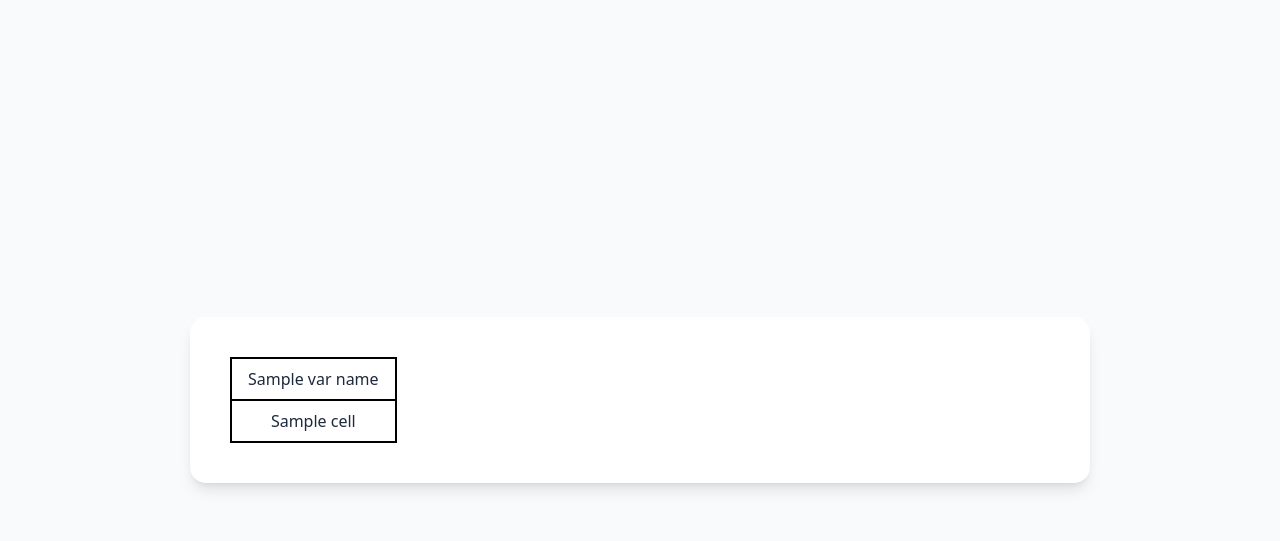
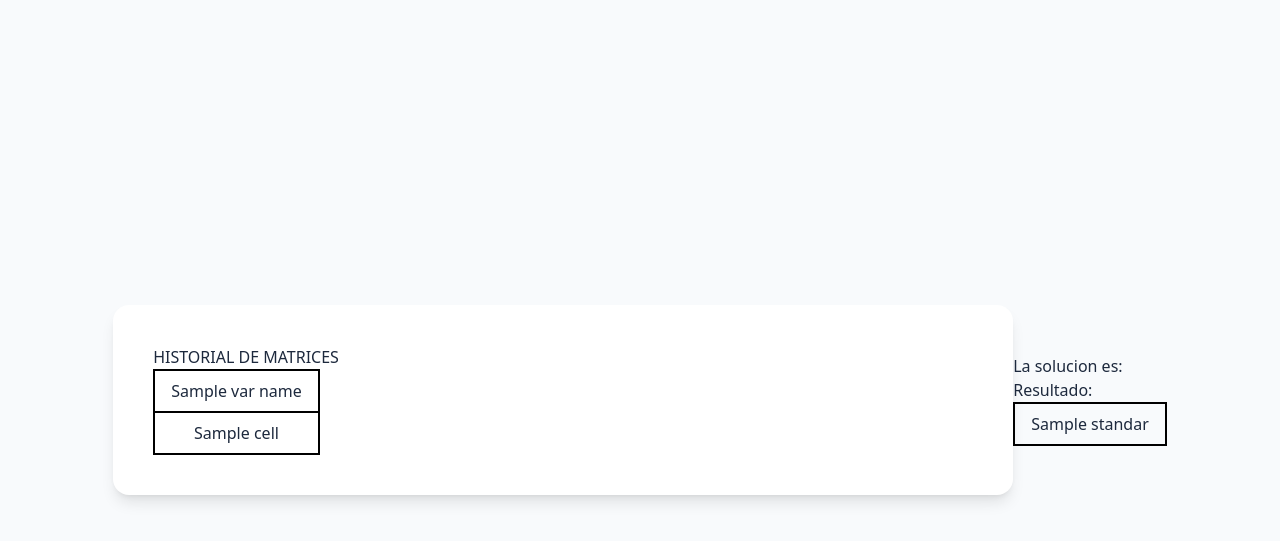
Before and after one commit to Vacaroja/CalculadoraPL, a Flask app: template templates/resultados.html in a window 1280 px wide. Shown: the top 541 px of the page. Run offline with Flask 3, Linux system fonts and the light colour scheme; the template is opened without the code that fills it: most values are stand-ins (such as "Sample title", 1, 10 or a date in 2020); style sheets or scripts are compiled from the project's sources.

Commit message:
arreglado problemas con variables estandar

```diff
--- a/app.py
+++ b/app.py
@@ -46,7 +46,8 @@ def resultados():
     listaf = ordenador(datos_variables)
     matrix,var_names,variable_standard = SimplexMethod(listaf,name_variable,igualidades,variable_standard,isMin=False)
     name_variable.append("SOL")
-    return render_template('resultados.html',matrix=matrix,var_names=var_names)
+
+    return render_template('resultados.html',matrix=matrix,var_names=var_names,variable_standard=variable_standard)
 
 
 
--- a/data/metodos/simplex/SimplexMethod.py
+++ b/data/metodos/simplex/SimplexMethod.py
@@ -14,7 +14,10 @@ def SimplexMethod(old_matrix,old_name_variable,igualidades,variable_standard,isM
     while True:
         pivote_row, pivote_col = encontrar_pivote(matrix,isMin)
         if pivote_col is not None:
-            variable_standard.append(name_variable[pivote_col])
+            try:
+                variable_standard[pivote_row] = name_variable[pivote_col]
+            except Exception:
+                variable_standard.append(name_variable[pivote_col])
         if (pivote_col == None and pivote_row == None):
             break
         matriz_nueva = pivotear(matrix, pivote_row, pivote_col)
--- a/templates/resultados.html
+++ b/templates/resultados.html
@@ -13,6 +13,7 @@
 
 
     <div class="bg-white p-10 rounded-2xl shadow-lg w-[90%] max-w-225 gap-2">
+        <H2>HISTORIAL DE MATRICES</H2>
         {%for listaf in matrix%}
             <table class="border-collapse border-2 border-black">
                 <tbody>
@@ -34,6 +35,23 @@
             </table>
         {%endfor%}
     </div>
+    <div>
+        <h2>La solucion es:</h2>
+        <h3>Resultado:</h3>
+        {%for standar in variable_standard%}
+            <table class="border-collapse border-2 border-black">
+                <tbody>
+
+                            <td class="border-2 border-black px-4 py-2 text-center font-medium">
+                                {{standar}}
+                            </td>
+
+
+        {% endfor %}
+                </tbody>
+            </table>
+
+    </div>
     <script src="{{ url_for('static', filename='javascript/validDatos.js') }}"></script>
 
 </body>
```
